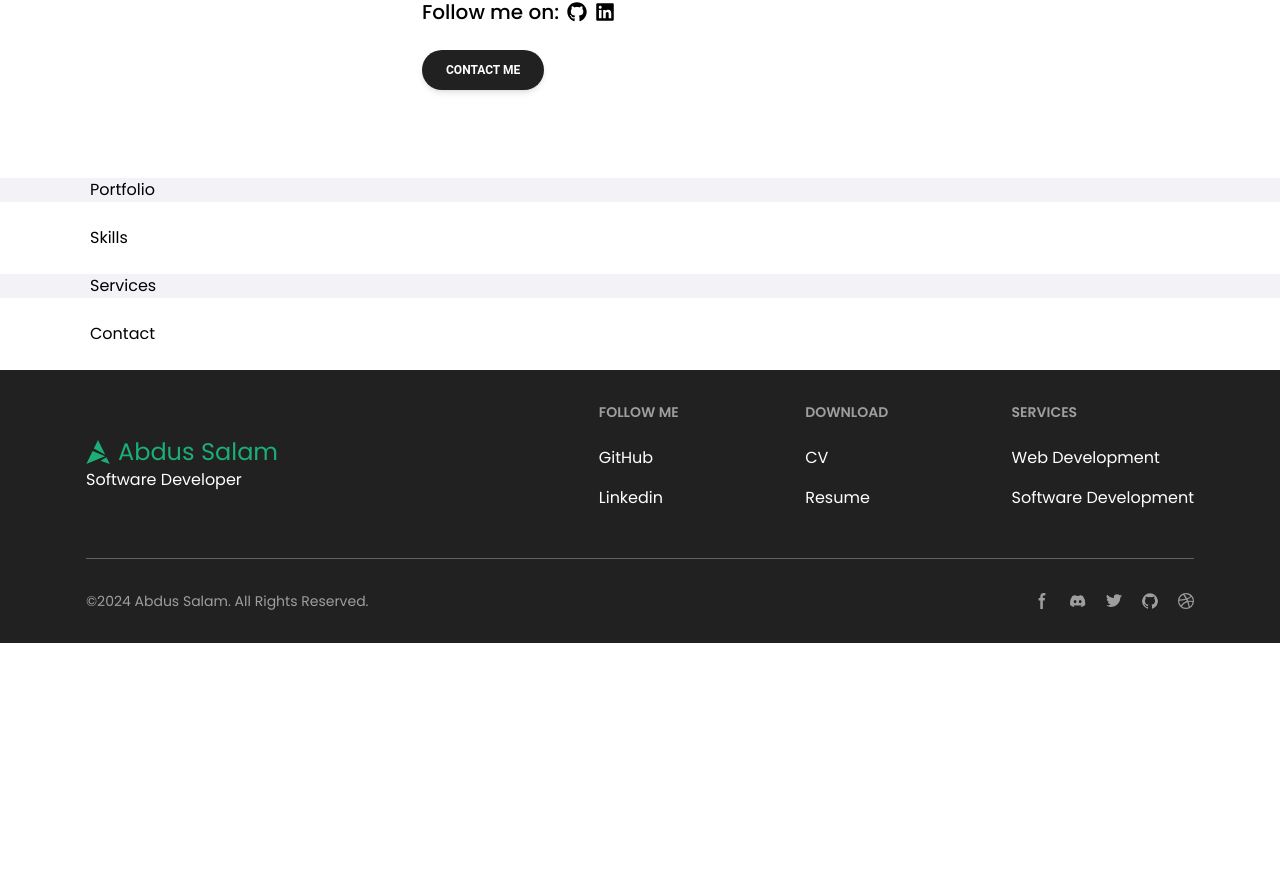
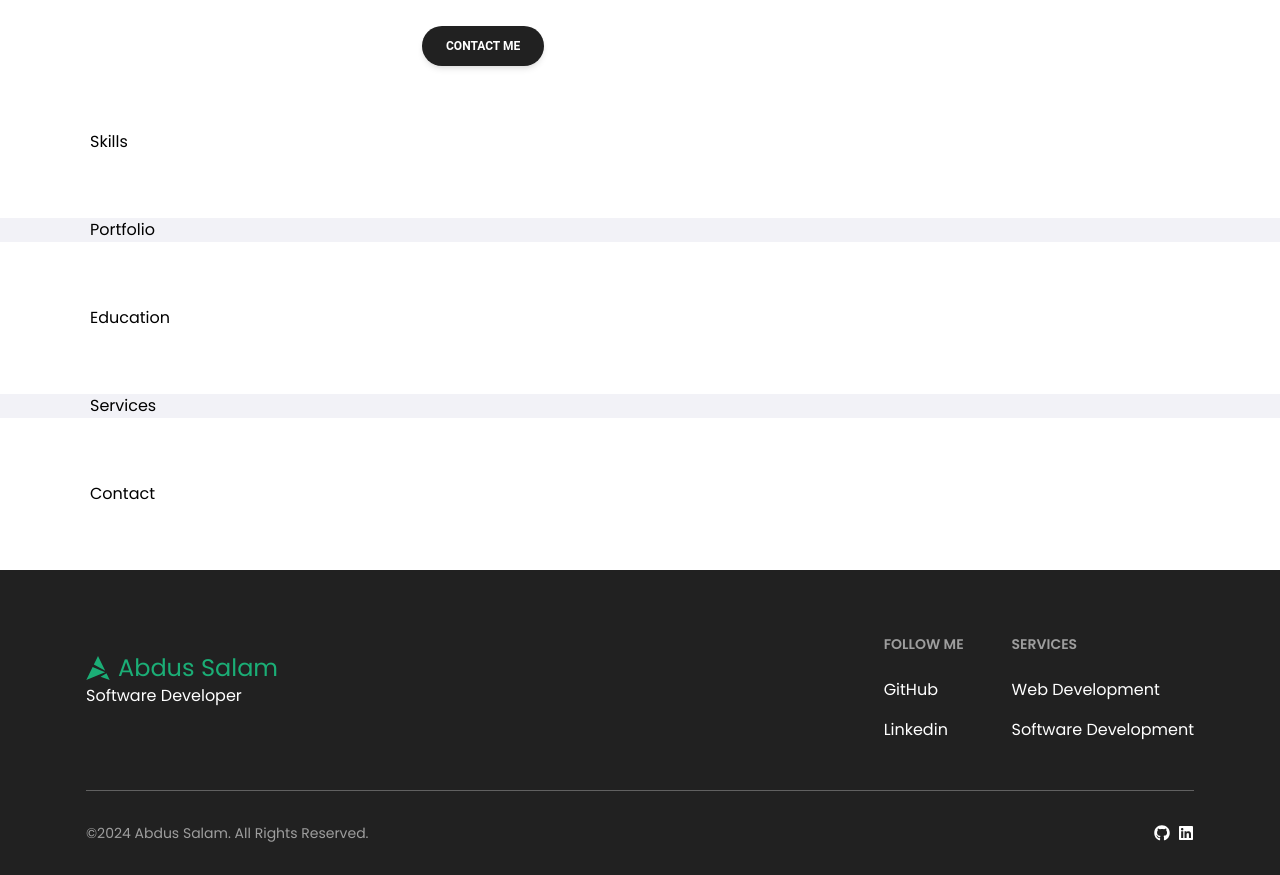
Before and after one commit to abduseu/abdus-client, a React (Vite) app: page / in a window 1280 px wide. Shown: the part 1473-2348 px from the top of the page. Before the commit the page ends 2116 px from the top, so only its background shows below. Built offline with nearby package versions, Linux system fonts and the light colour scheme.

Commit message:
Components & social links created

```diff
--- a/src/components/About.jsx
+++ b/src/components/About.jsx
@@ -4,7 +4,7 @@ import { FaGithub, FaLinkedin } from "react-icons/fa";
 const About = () => {
     return (
         <div className="mx-5 my-6">
-            <div className="mx-auto md:py-16">
+            <div className="mx-auto md:mt-16">
                 <div className="md:flex justify-between items-center gap-12">
                     <div>
                         <img src="https://i.ibb.co/s913LHG/about-compressed.jpg" />
--- /dev/null
+++ b/src/components/Contact.jsx
@@ -0,0 +1,11 @@
+const Contact = () => {
+    return (
+        <div className="mx-5 my-6">
+            <div className="mx-auto md:mb-16">
+                Contact
+            </div>
+        </div>
+    );
+};
+
+export default Contact;
--- /dev/null
+++ b/src/components/Education.jsx
@@ -0,0 +1,9 @@
+const Education = () => {
+    return (
+        <div className="mx-5 my-6">
+            Education
+        </div>
+    );
+};
+
+export default Education;
--- a/src/components/Footer.jsx
+++ b/src/components/Footer.jsx
@@ -1,5 +1,6 @@
 import { Link } from "react-router-dom";
 import { SiArtixlinux } from "react-icons/si";
+import { FaGithub, FaLinkedin } from "react-icons/fa";
 
 const Footer = () => {
     const currentYear = new Date().getFullYear();
@@ -8,7 +9,7 @@ const Footer = () => {
         <footer className="bg-gray-900 text-white">
             <div className="mx-auto xl:container p-4 py-6 lg:py-8">
                 <div className="md:flex md:justify-between items-center">
-                    <div className="mb-6 md:mb-0">
+                    <div>
                         <Link to={'/'}>
                             <span className="self-center text-2xl flex items-center gap-2 whitespace-nowrap">
                                 <SiArtixlinux /> Abdus Salam
@@ -16,17 +17,25 @@ const Footer = () => {
                             <h3>Software Developer</h3>
                         </Link>
                     </div>
-                    <div className="grid grid-cols-2 gap-8 sm:gap-6 sm:grid-cols-3">
+                    <div className="md:flex mt-8 gap-12">
                         <div>
                             <h2 className="mb-6 text-sm font-semibold text-gray-500 uppercase dark:text-white">
                                 Follow Me
                             </h2>
                             <ul>
-                                <li className="mb-4">GitHub</li>
-                                <li className="mb-4">Linkedin</li>
+                                <li className="mb-4">
+                                    <a href="https://github.com/abduseu" target="_blank" rel="noopener noreferrer">
+                                        GitHub
+                                    </a>
+                                </li>
+                                <li className="mb-4">
+                                    <a href="https://www.linkedin.com/in/abduseu/" target="_blank" rel="noopener noreferrer">
+                                        Linkedin
+                                    </a>
+                                </li>
                             </ul>
                         </div>
-                        <div>
+                        {/* <div>
                             <h2 className="mb-6 text-sm font-semibold text-gray-500 uppercase dark:text-white">
                                 Download
                             </h2>
@@ -34,7 +43,7 @@ const Footer = () => {
                                 <li className="mb-4">CV</li>
                                 <li className="mb-4">Resume</li>
                             </ul>
-                        </div>
+                        </div> */}
                         <div>
                             <h2 className="mb-6 text-sm font-semibold text-gray-500 uppercase dark:text-white">
                                 Services
@@ -55,36 +64,12 @@ const Footer = () => {
                         </a>
                         . All Rights Reserved.
                     </span>
-                    <div className="flex mt-4 sm:justify-center sm:mt-0">
-                        <a href="#" className="text-gray-500 hover:text-white dark:hover:text-white">
-                            <svg className="w-4 h-4" aria-hidden="true" xmlns="http://www.w3.org/2000/svg" fill="currentColor" viewBox="0 0 8 19">
-                                <path fillRule="evenodd" d="M6.135 3H8V0H6.135a4.147 4.147 0 0 0-4.142 4.142V6H0v3h2v9.938h3V9h2.021l.592-3H5V3.591A.6.6 0 0 1 5.592 3h.543Z" clipRule="evenodd" />
-                            </svg>
-                            <span className="sr-only">Facebook page</span>
+                    <div className="flex items-center gap-2">
+                        <a href="https://github.com/abduseu" target="_blank" rel="noopener noreferrer">
+                            <FaGithub />
                         </a>
-                        <a href="#" className="text-gray-500 hover:text-white dark:hover:text-white ms-5">
-                            <svg className="w-4 h-4" aria-hidden="true" xmlns="http://www.w3.org/2000/svg" fill="currentColor" viewBox="0 0 21 16">
-                                <path d="M16.942 1.556a16.3 16.3 0 0 0-4.126-1.3 12.04 12.04 0 0 0-.529 1.1 15.175 15.175 0 0 0-4.573 0 11.585 11.585 0 0 0-.535-1.1 16.274 16.274 0 0 0-4.129 1.3A17.392 17.392 0 0 0 .182 13.218a15.785 15.785 0 0 0 4.963 2.521c.41-.564.773-1.16 1.084-1.785a10.63 10.63 0 0 1-1.706-.83c.143-.106.283-.217.418-.33a11.664 11.664 0 0 0 10.118 0c.137.113.277.224.418.33-.544.328-1.116.606-1.71.832a12.52 12.52 0 0 0 1.084 1.785 16.46 16.46 0 0 0 5.064-2.595 17.286 17.286 0 0 0-2.973-11.59ZM6.678 10.813a1.941 1.941 0 0 1-1.8-2.045 1.93 1.93 0 0 1 1.8-2.047 1.919 1.919 0 0 1 1.8 2.047 1.93 1.93 0 0 1-1.8 2.045Zm6.644 0a1.94 1.94 0 0 1-1.8-2.045 1.93 1.93 0 0 1 1.8-2.047 1.918 1.918 0 0 1 1.8 2.047 1.93 1.93 0 0 1-1.8 2.045Z" />
-                            </svg>
-                            <span className="sr-only">Discord community</span>
-                        </a>
-                        <a href="#" className="text-gray-500 hover:text-white dark:hover:text-white ms-5">
-                            <svg className="w-4 h-4" aria-hidden="true" xmlns="http://www.w3.org/2000/svg" fill="currentColor" viewBox="0 0 20 17">
-                                <path fillRule="evenodd" d="M20 1.892a8.178 8.178 0 0 1-2.355.635 4.074 4.074 0 0 0 1.8-2.235 8.344 8.344 0 0 1-2.605.98A4.13 4.13 0 0 0 13.85 0a4.068 4.068 0 0 0-4.1 4.038 4 4 0 0 0 .105.919A11.705 11.705 0 0 1 1.4.734a4.006 4.006 0 0 0 1.268 5.392 4.165 4.165 0 0 1-1.859-.5v.05A4.057 4.057 0 0 0 4.1 9.635a4.19 4.19 0 0 1-1.856.07 4.108 4.108 0 0 0 3.831 2.807A8.36 8.36 0 0 1 0 14.184 11.732 11.732 0 0 0 6.291 16 11.502 11.502 0 0 0 17.964 4.5c0-.177 0-.35-.012-.523A8.143 8.143 0 0 0 20 1.892Z" clipRule="evenodd" />
-                            </svg>
-                            <span className="sr-only">Twitter page</span>
-                        </a>
-                        <a href="#" className="text-gray-500 hover:text-white dark:hover:text-white ms-5">
-                            <svg className="w-4 h-4" aria-hidden="true" xmlns="http://www.w3.org/2000/svg" fill="currentColor" viewBox="0 0 20 20">
-                                <path fillRule="evenodd" d="M10 .333A9.911 9.911 0 0 0 6.866 19.65c.5.092.678-.215.678-.477 0-.237-.01-1.017-.014-1.845-2.757.6-3.338-1.169-3.338-1.169a2.627 2.627 0 0 0-1.1-1.451c-.9-.615.07-.6.07-.6a2.084 2.084 0 0 1 1.518 1.021 2.11 2.11 0 0 0 2.884.823c.044-.503.268-.973.63-1.325-2.2-.25-4.516-1.1-4.516-4.9A3.832 3.832 0 0 1 4.7 7.068a3.56 3.56 0 0 1 .095-2.623s.832-.266 2.726 1.016a9.409 9.409 0 0 1 4.962 0c1.89-1.282 2.717-1.016 2.717-1.016.366.83.402 1.768.1 2.623a3.827 3.827 0 0 1 1.02 2.659c0 3.807-2.319 4.644-4.525 4.889a2.366 2.366 0 0 1 .673 1.834c0 1.326-.012 2.394-.012 2.72 0 .263.18.572.681.475A9.911 9.911 0 0 0 10 .333Z" clipRule="evenodd" />
-                            </svg>
-                            <span className="sr-only">GitHub account</span>
-                        </a>
-                        <a href="#" className="text-gray-500 hover:text-white dark:hover:text-white ms-5">
-                            <svg className="w-4 h-4" aria-hidden="true" xmlns="http://www.w3.org/2000/svg" fill="currentColor" viewBox="0 0 20 20">
-                                <path fillRule="evenodd" d="M10 0a10 10 0 1 0 10 10A10.009 10.009 0 0 0 10 0Zm6.613 4.614a8.523 8.523 0 0 1 1.93 5.32 20.094 20.094 0 0 0-5.949-.274c-.059-.149-.122-.292-.184-.441a23.879 23.879 0 0 0-.566-1.239 11.41 11.41 0 0 0 4.769-3.366ZM8 1.707a8.821 8.821 0 0 1 2-.238 8.5 8.5 0 0 1 5.664 2.152 9.608 9.608 0 0 1-4.476 3.087A45.758 45.758 0 0 0 8 1.707ZM1.642 8.262a8.57 8.57 0 0 1 4.73-5.981A53.998 53.998 0 0 1 9.54 7.222a32.078 32.078 0 0 1-7.9 1.04h.002Zm2.01 7.46a8.51 8.51 0 0 1-2.2-5.707v-.262a31.64 31.64 0 0 0 8.777-1.219c.243.477.477.964.692 1.449-.114.032-.227.067-.336.1a13.569 13.569 0 0 0-6.942 5.636l.009.003ZM10 18.556a8.508 8.508 0 0 1-5.243-1.8 11.717 11.717 0 0 1 6.7-5.332.509.509 0 0 1 .055-.02 35.65 35.65 0 0 1 1.819 6.476 8.476 8.476 0 0 1-3.331.676Zm4.772-1.462A37.232 37.232 0 0 0 13.113 11a12.513 12.513 0 0 1 5.321.364 8.56 8.56 0 0 1-3.66 5.73h-.002Z" clipRule="evenodd" />
-                            </svg>
-                            <span className="sr-only">Dribbble account</span>
+                        <a href="https://www.linkedin.com/in/abduseu/" target="_blank" rel="noopener noreferrer">
+                            <FaLinkedin />
                         </a>
                     </div>
                 </div>
--- /dev/null
+++ b/src/components/Portfolio.jsx
@@ -0,0 +1,9 @@
+const Portfolio = () => {
+    return (
+        <div className="mx-5 my-6">
+            Portfolio
+        </div>
+    );
+};
+
+export default Portfolio;
--- /dev/null
+++ b/src/components/Services.jsx
@@ -0,0 +1,9 @@
+const Services = () => {
+    return (
+        <div className="mx-5 my-6">
+            Services
+        </div>
+    );
+};
+
+export default Services;
--- /dev/null
+++ b/src/components/Skills.jsx
@@ -0,0 +1,11 @@
+const Skills = () => {
+    return (
+        <div className="mx-5 my-6">
+            <div className="mx-auto md:my-16">
+                Skills
+            </div>
+        </div>
+    );
+};
+
+export default Skills;
--- a/src/pages/HomePage.jsx
+++ b/src/pages/HomePage.jsx
@@ -1,39 +1,41 @@
 import About from "../components/About";
+import Contact from "../components/Contact";
+import Education from "../components/Education";
+import Portfolio from "../components/Portfolio";
+import Services from "../components/Services";
+import Skills from "../components/Skills";
 
 const HomePage = () => {
     return (
-        <main>
+        <main className="space-y-8 md:space-y-16">
             <section id="about">
                 <div className="xl:container mx-auto">
                     <About></About>
                 </div>
             </section>
+            <section id="skills">
+                <div className="xl:container mx-auto">
+                    <Skills></Skills>
+                </div>
+            </section>
             <section id="portfolio" className="bg-gray">
                 <div className="xl:container mx-auto">
-                    <div className="mx-5 my-6">
-                        Portfolio
-                    </div>
+                    <Portfolio></Portfolio>
                 </div>
             </section>
-            <section id="skills">
+            <section id="education">
                 <div className="xl:container mx-auto">
-                    <div className="mx-5 my-6">
-                        Skills
-                    </div>
+                    <Education></Education>
                 </div>
             </section>
             <section id="services" className="bg-gray">
                 <div className="xl:container mx-auto">
-                    <div className="mx-5 my-6">
-                        Services
-                    </div>
+                    <Services></Services>
                 </div>
             </section>
             <section id="contact">
                 <div className="xl:container mx-auto">
-                    <div className="mx-5 my-6">
-                        Contact
-                    </div>
+                    <Contact></Contact>
                 </div>
             </section>
         </main>
```
